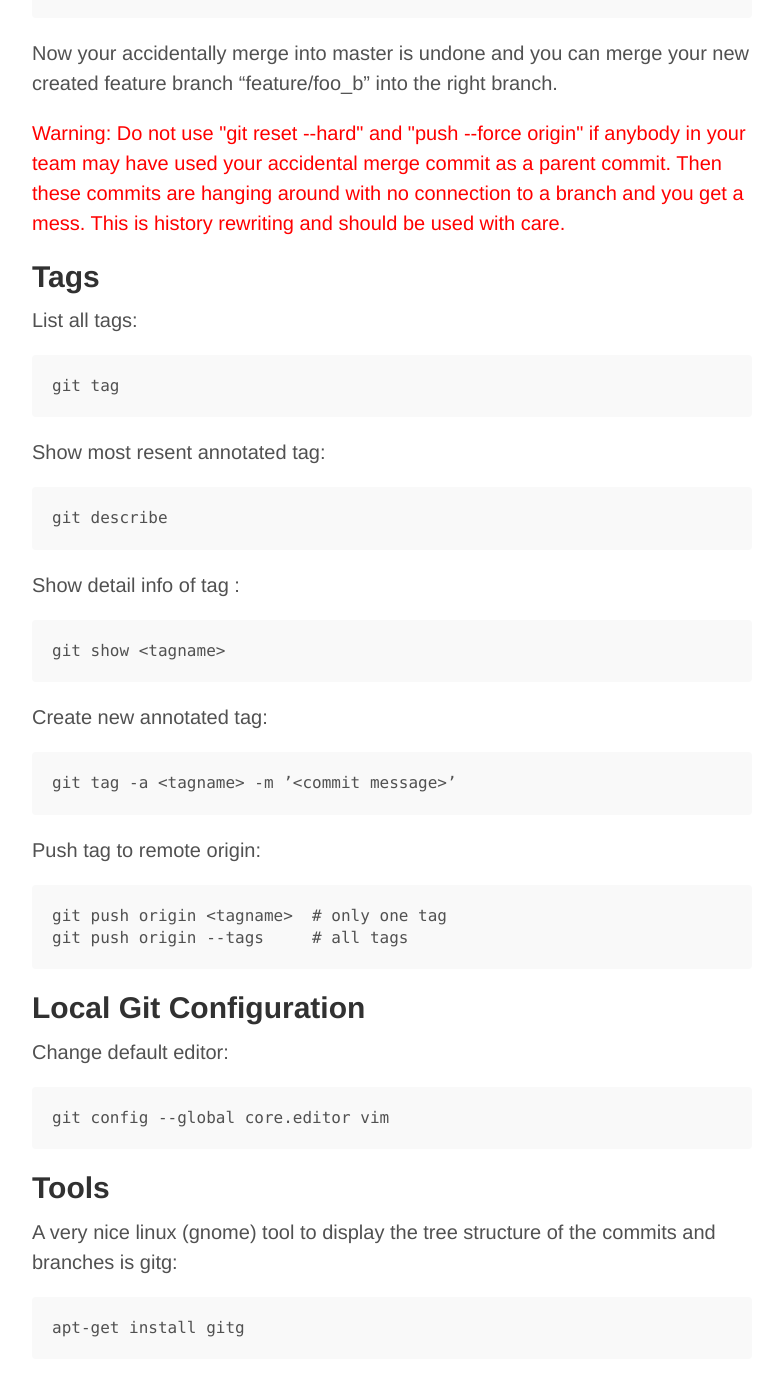
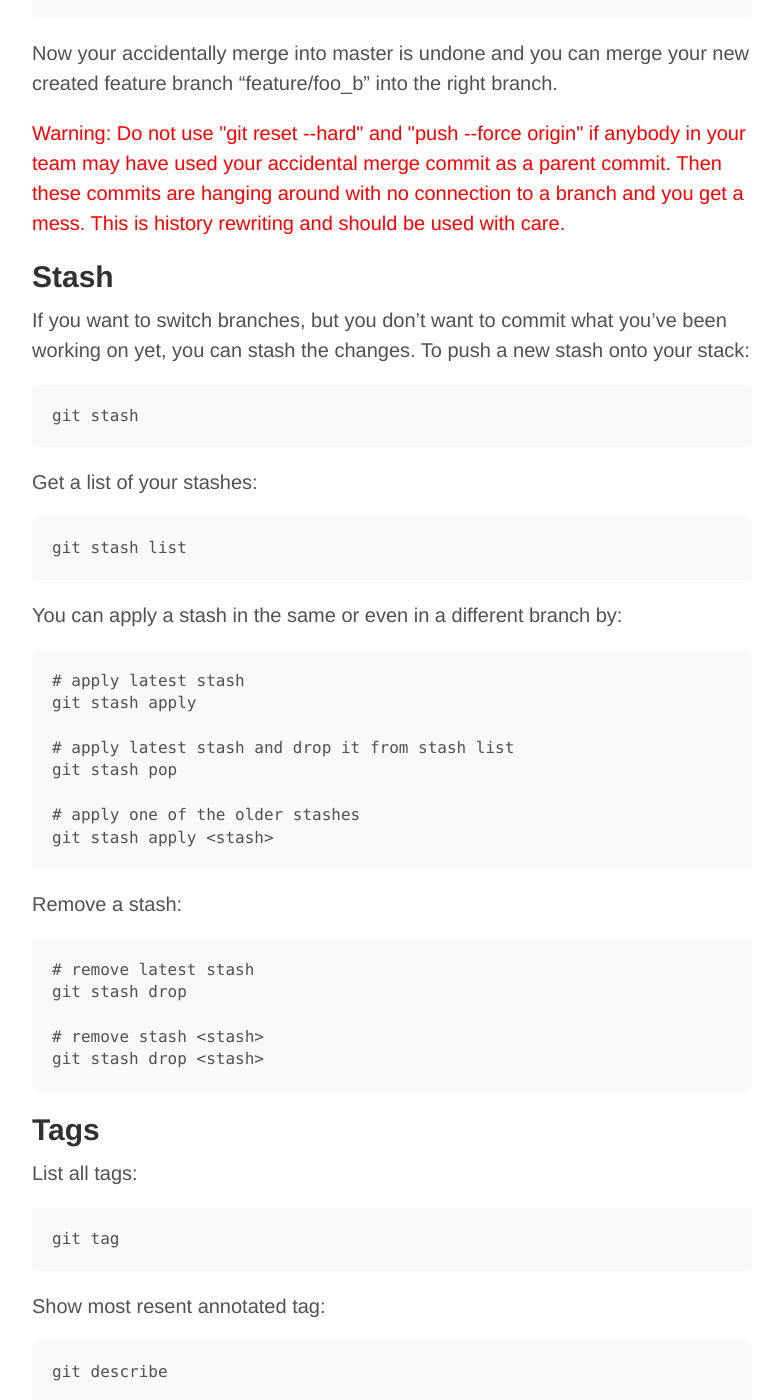
Before and after one commit to migescho/migescho.github.io, a Jekyll site: the page built from _posts/2014-09-19-little-git-howto.md, in a window 1280 px wide and 1400 px high, scrolled down 2975 px. Shown: the whole window, without its empty margins (248-1028 px from the left). Built offline with Jekyll 4.4.1, drawn with Linux system fonts in a browser that asks for light colours; Markdown is read by kramdown in place of the engine named in the settings.

Commit message:
add stash doku

````diff
--- a/_posts/2014-09-19-little-git-howto.md
+++ b/_posts/2014-09-19-little-git-howto.md
@@ -102,7 +102,7 @@ Discard all changes in a file and replace it with the last commit:
 git checkout -- <filename>
 ```
 
-###How to correct a merge into a wrong branch.
+### How to correct a merge into a wrong branch.
 Example:
 you merged via gitlab the feature branch feature/foo into master, but you wanted to merge it into develop. The feature branch was deleted by gitlab.
 
@@ -127,6 +127,42 @@ Now your accidentally merge into master is undone and you can merge your new cre
 Warning:
 Do not use "git reset --hard" and "push --force origin" if anybody in your team may have used your accidental merge commit as a parent commit. Then these commits are hanging around with no connection to a branch and you get a mess. This is history rewriting and should be used with care.
 </font>
+
+## Stash
+If you want to switch branches, but you don’t want to commit what you’ve been working on yet, you can stash the changes. To push a new stash onto your stack:
+
+```
+git stash
+```
+
+Get a list of your stashes:
+
+```
+git stash list
+```
+
+You can apply a stash in the same or even in a different branch by:
+
+```
+# apply latest stash
+git stash apply
+
+# apply latest stash and drop it from stash list
+git stash pop
+
+# apply one of the older stashes
+git stash apply <stash>
+```
+
+Remove a stash:
+
+```
+# remove latest stash
+git stash drop
+
+# remove stash <stash>
+git stash drop <stash>
+```
 
 ## Tags
 List all tags:
````
